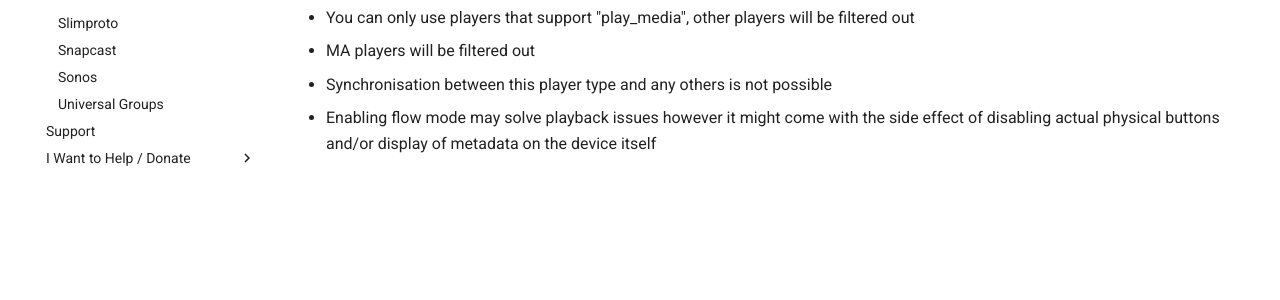
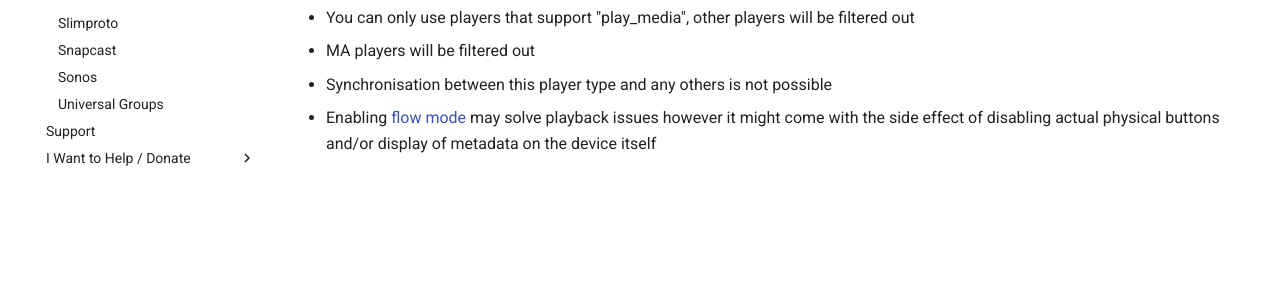
Before and after one commit to pwbriggs/music-assistant.github.io, an MkDocs documentation site: the page built from docs/player-support/ha.md, in a window 1280 px wide. Shown: the part 501-801 px from the top of the page. Built offline with MkDocs 1.6.1 and Material for MkDocs 9.7.7, drawn with Linux system fonts in a browser that asks for light colours; part of the change alters nothing that is shown.

```diff
--- a/docs/player-support/ha.md
+++ b/docs/player-support/ha.md
@@ -13,4 +13,4 @@ Music Assistant has support for playing to media player entities in Home Assista
 - You can only use players that support "play_media", other players will be filtered out
 - MA players will be filtered out
 - Synchronisation between this player type and any others is not possible
-- Enabling flow mode may solve playback issues however it might come with the side effect of disabling actual physical buttons and/or display of metadata on the device itself
+- Enabling [flow mode](../faq/normalization/#track-queueing) may solve playback issues however it might come with the side effect of disabling actual physical buttons and/or display of metadata on the device itself
```
